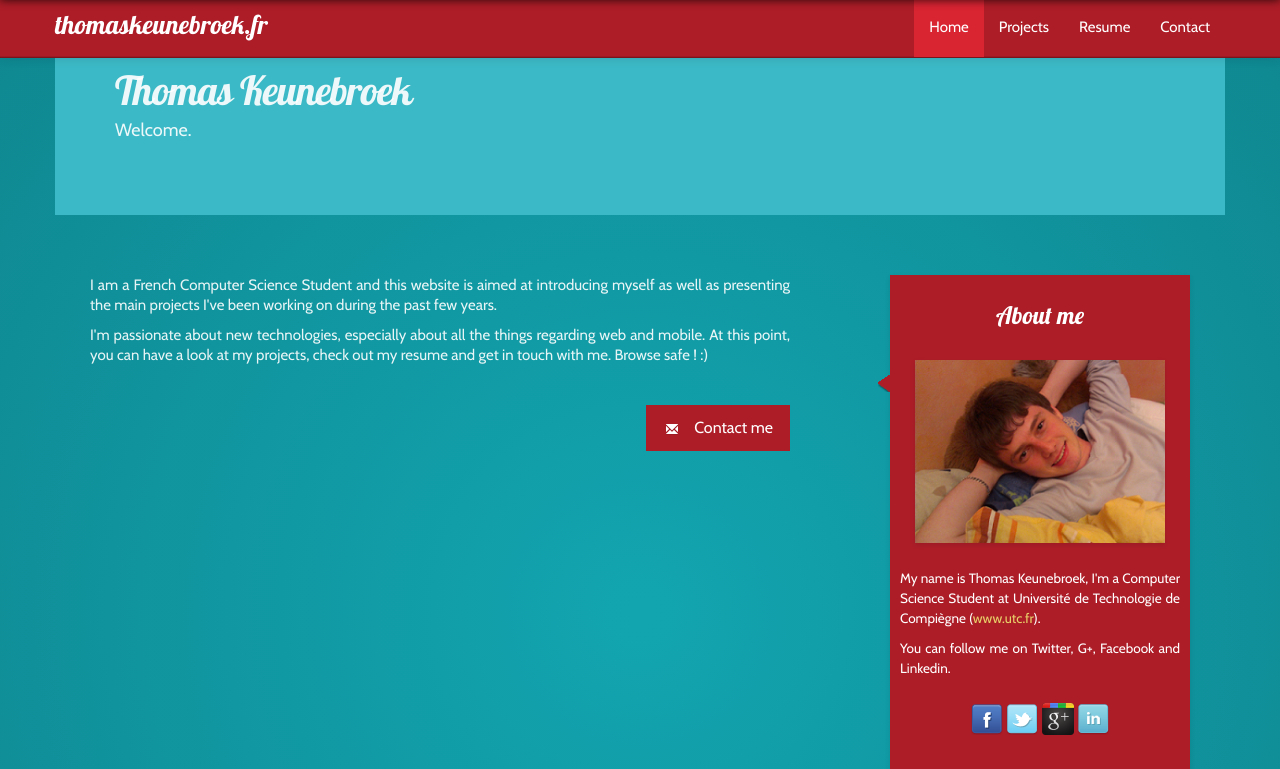
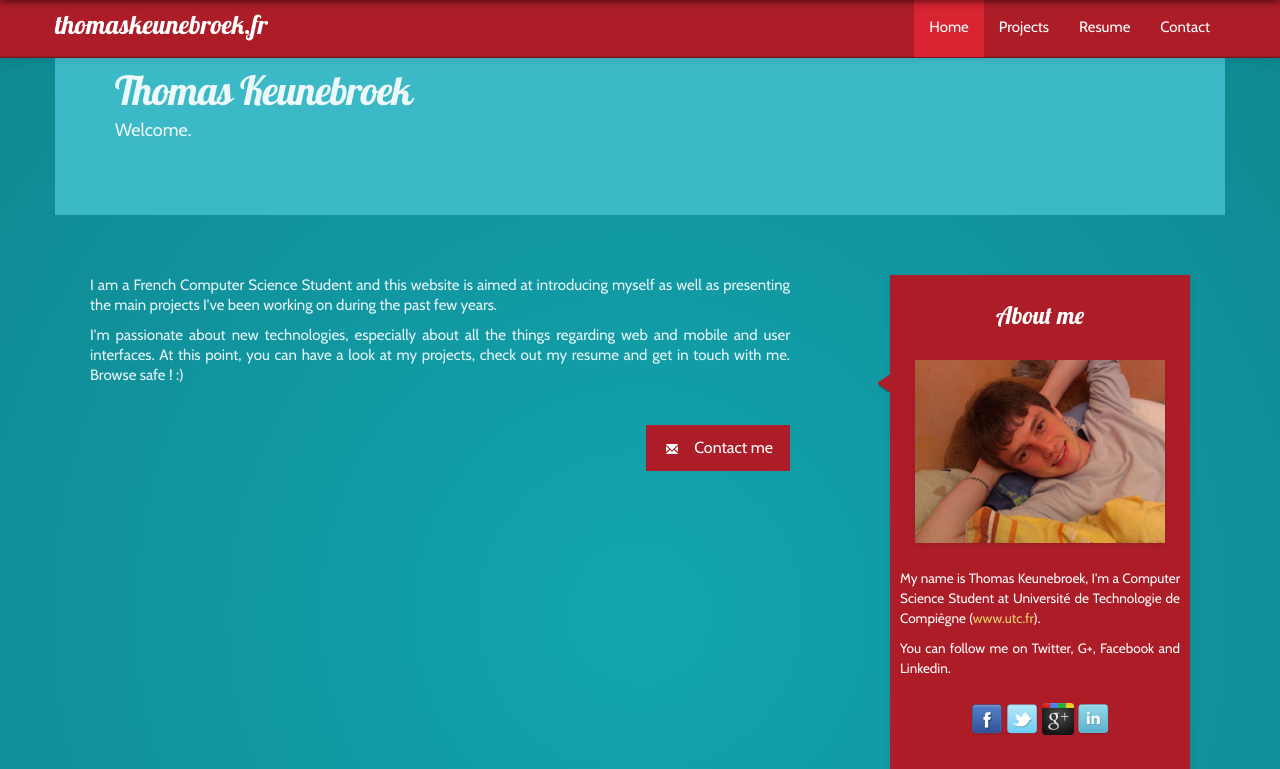
Before and after one commit to tkeunebr/tkeunebr.github.io, a PHP site: page /home.php in a window 1280 px wide. Shown: the top 769 px of the page. Run offline with PHP 8.4, Linux system fonts and the light colour scheme.

Commit message:
Change a bit the home page text

```diff
--- a/home.php
+++ b/home.php
@@ -42,7 +42,7 @@
                             I am a French Computer Science Student and this website is aimed at introducing myself as well as presenting the main projects I've been working on during the past few years.
                         </p>
                         <p>
-                            I'm passionate about new technologies, especially about all the things regarding web and mobile. At this point, you can have a look at my projects, check out my resume and get in touch with me. Browse safe ! :)
+                            I'm passionate about new technologies, especially about all the things regarding web and mobile and user interfaces. At this point, you can have a look at my projects, check out my resume and get in touch with me. Browse safe ! :)
                         </p>
                         <p class="right top-spaced">
                             <a class="btn btn-large btn-primary obfuscated-link" href="thomas keunebroek gmail com">
```
